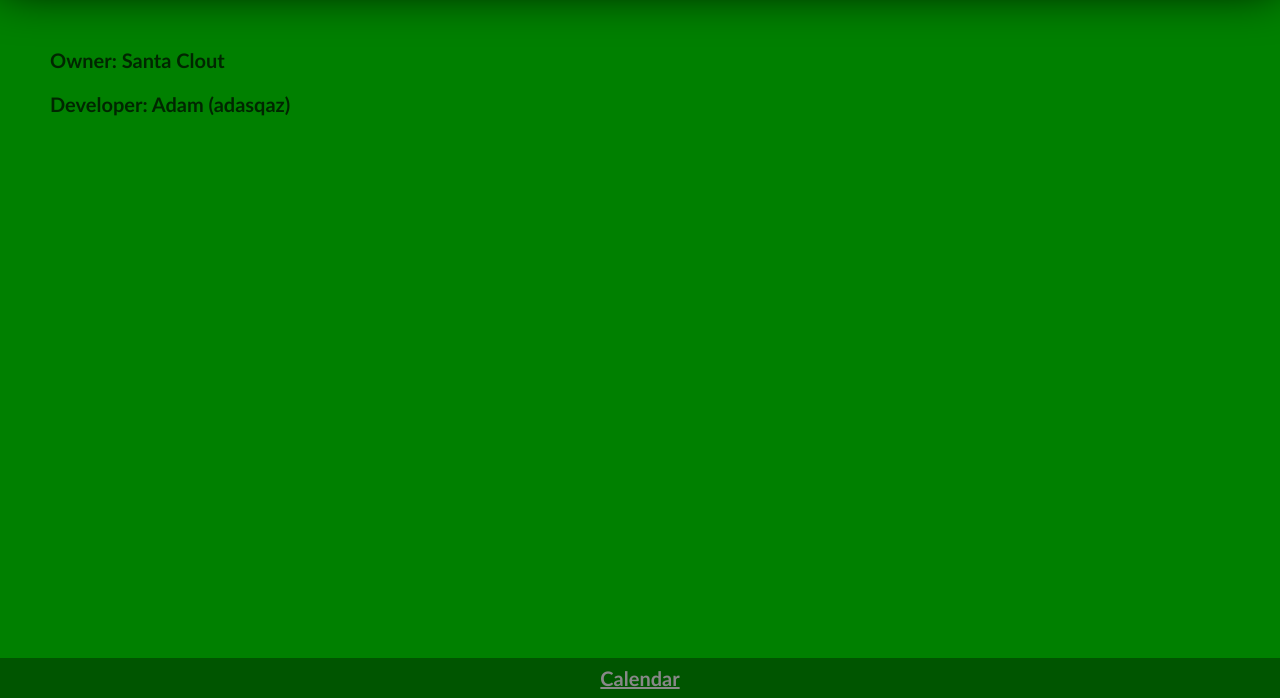
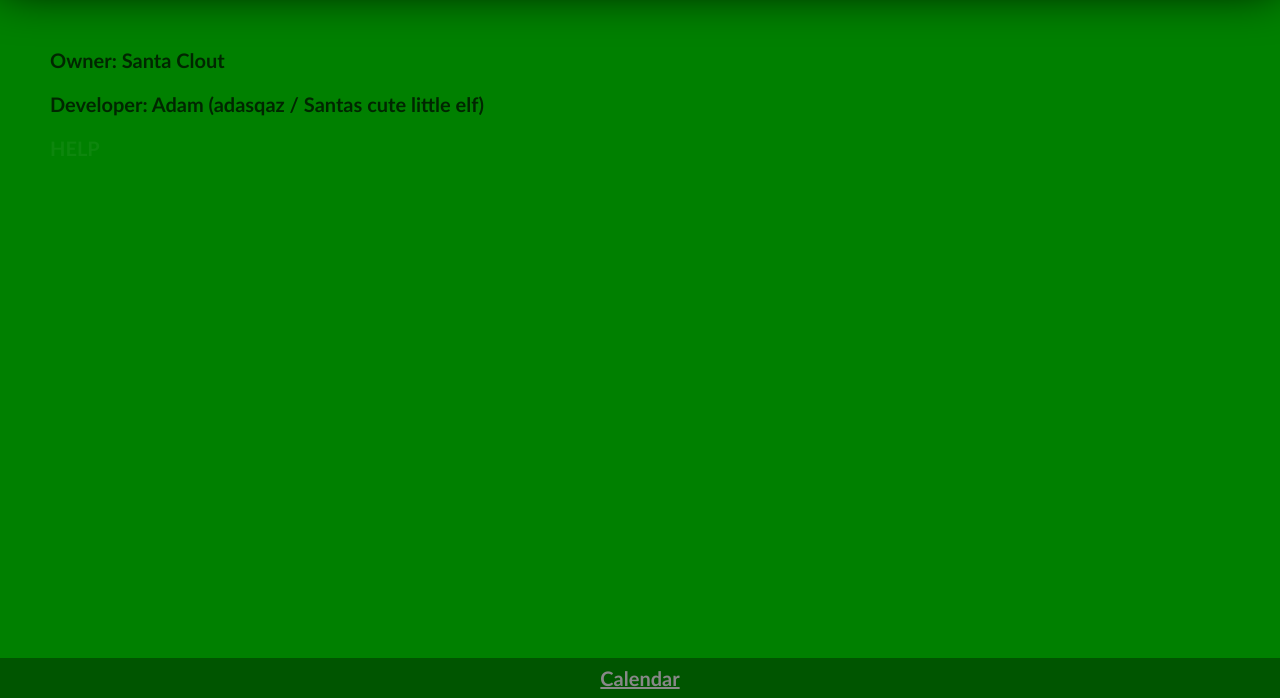
Before and after one commit to adasqaz/CloutCalendar, a plain HTML site: page Credits.html in a window 1280 px wide. Shown: the part 102-800 px from the top of the page. Drawn offline with Linux system fonts and the light colour scheme.

Commit message:
Add files via upload

```diff
--- a/Credits.html
+++ b/Credits.html
@@ -18,7 +18,8 @@
 
 	<section class="Credits">
 		<p>Owner: Santa Clout</p>
-		<p>Developer: Adam (adasqaz)</p>
+		<p>Developer: Adam (adasqaz / Santas cute little elf)</p>
+		<p class="Help">HELP</p>
 	</section>
 	<section class="Footer"><a href="index.html">Calendar</a></section>
 </body>
--- a/Style.css
+++ b/Style.css
@@ -65,6 +65,11 @@ main {
 
 	color: rgba(0, 0, 0, 0.7);
 }
+.Credits .Help{
+	color: rgba(255, 255, 255, 0.05);
+	-webkit-user-select: none;
+	user-select: none;
+}
 main div {
 	box-sizing: border-box;
 	background-color: rgba(0, 0, 0, 0.7);
@@ -82,7 +87,7 @@ main div {
 	text-align: center;
 }
 .last{
-	background-color: rgba(255, 217, 0, 0.7);
+	background-color: rgba(255, 221, 0, 0.582);
 }
 main section {
 	font-weight: bold;
```
